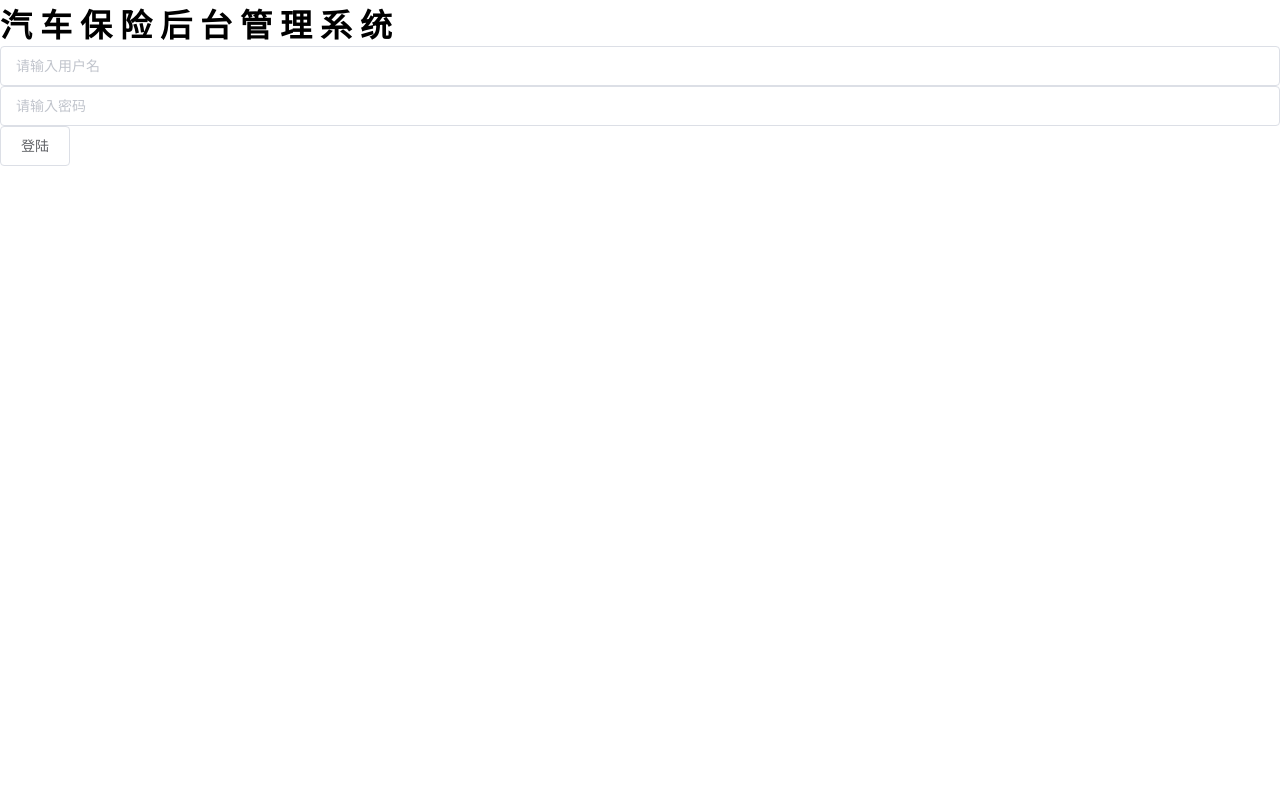
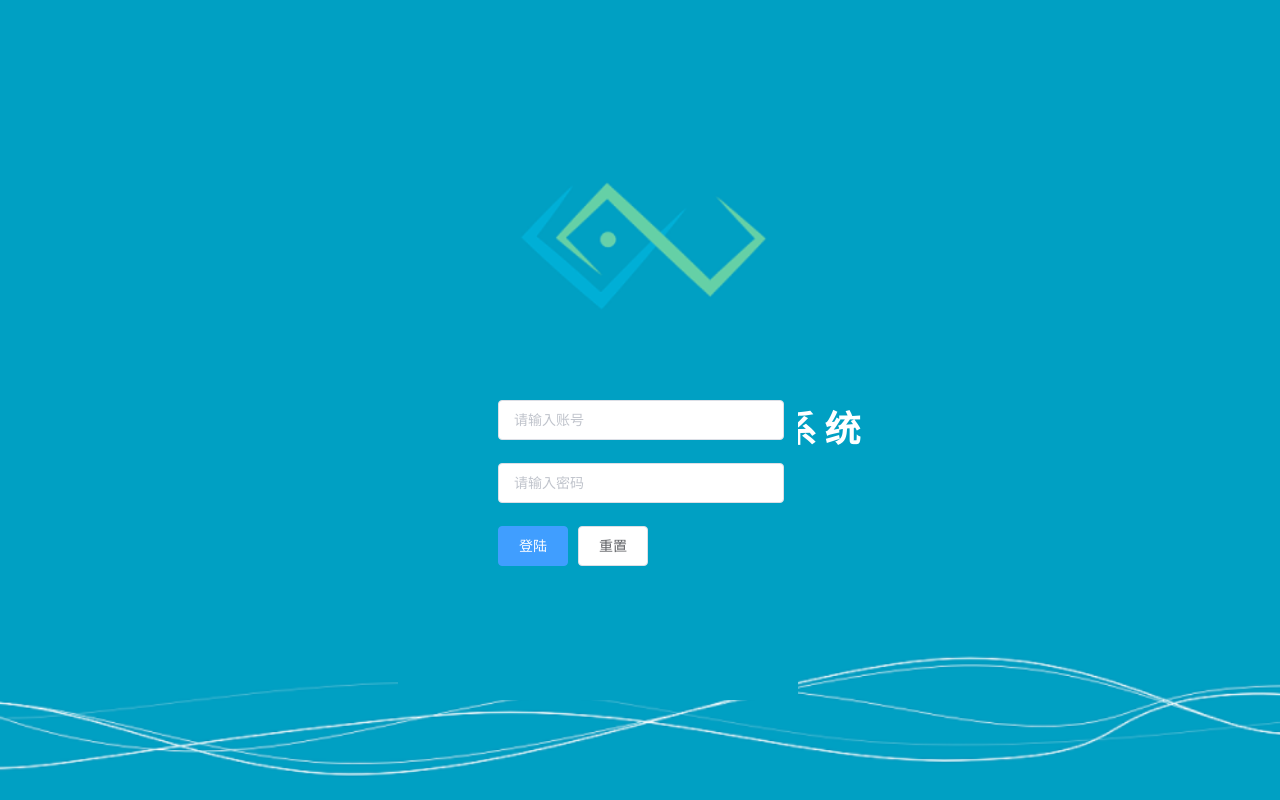
Before and after one commit to Hola-Asia/Automobile-Insurance, a Vue app: page /#/login in a window 1280 px wide. Built offline with nearby package versions, Linux system fonts and the light colour scheme.

Commit message:
login and list

```diff
--- a/package.json
+++ b/package.json
@@ -21,7 +21,7 @@
     "@vue/cli-plugin-router": "~4.5.0",
     "@vue/cli-plugin-vuex": "~4.5.0",
     "@vue/cli-service": "~4.5.0",
-    "less": "^3.0.4",
+    "less": "^3.13.1",
     "less-loader": "^5.0.0",
     "vue-template-compiler": "^2.6.11"
   },
--- a/src/components/navigation.vue
+++ b/src/components/navigation.vue
@@ -42,7 +42,7 @@
                 <span slot="title">关于我们</span>
               </el-menu-item>
             </router-link>
-            <router-link to="/">
+            <router-link to="/guaranteeSlipList">
               <el-menu-item index="6">
                 <i class="el-icon-s-check"></i>
                 <span slot="title">保单管理</span>
--- a/src/router/index.js
+++ b/src/router/index.js
@@ -3,7 +3,9 @@ import VueRouter from 'vue-router';
 import Navigation from '../components/navigation.vue';
 import Information from '../views/Information.vue';
 import Order from '../views/Order.vue';
-import Login from '../views/Login.vue'
+import Login from '../views/Login.vue';
+import GuaranteeSlipList from '../views/GuaranteeSlipList.vue';
+
 
 Vue.use(VueRouter)
 
@@ -31,9 +33,17 @@ const routes = [{
                 path: '/order',
                 name: 'Order',
                 component: Order
+            },
+            //保单列表接口
+            {
+                path: '/guaranteeSlipList',
+                name: 'GuaranteeSlipList',
+                component: GuaranteeSlipList
             }
         ]
-    },
+    }
+
+
 ]
 
 const router = new VueRouter({
--- /dev/null
+++ b/src/views/GuaranteeSlipList.vue
@@ -0,0 +1,148 @@
+<template>
+  <div>
+      <el-card class="box-card">
+            <el-row id="option1">
+                <div>
+                    <span>保单类型:</span>
+                    <el-button type="primary">全部</el-button>
+                    <el-button>交强险</el-button>
+                    <el-button>商业险</el-button>
+                </div>
+            </el-row>
+            <el-row id="option2">
+                <div>
+                    <span>保单状态:</span>
+                    <el-button type="primary">全部</el-button>
+                    <el-button>已失效</el-button>
+                    <el-button>已退保</el-button>
+                    <el-button>保障中</el-button>
+                </div>
+            </el-row>
+                <el-row>
+                    <el-col :span="4">
+                        <div class="grid-content bg-purple-dark">
+                        <el-select v-model="value" placeholder="请选择">
+                            <el-option
+                            v-for="item in options"
+                            :key="item.value"
+                            :label="item.label"
+                            :value="item.value">
+                            </el-option>
+                        </el-select>
+                        </div>
+                    </el-col>
+                    <el-col :span="8"><div class="grid-content bg-purple"><el-input placeholder="请输入内容" v-model="input" clearable> </el-input></div></el-col>
+                    <el-col :span="8">
+                        <div class="grid-content bg-purple">
+                            <div class="block">
+                                <span class="demonstration"></span>
+                                <el-date-picker
+                                v-model="timer"
+                                type="daterange"
+                                align="right"
+                                unlink-panels
+                                range-separator="至"
+                                start-placeholder="开始日期"
+                                end-placeholder="结束日期"
+                                :picker-options="pickerOptions">
+                                </el-date-picker>
+                            </div>
+                        </div>
+                    </el-col>
+                    <el-col :span="2"><div class="grid-content bg-purple-dark"><el-button type="primary">查询</el-button></div></el-col>
+                    <el-col :span="2"><div class="grid-content bg-purple-dark"><el-button type="info" @click="reset">重置</el-button></div></el-col>
+                </el-row>
+      </el-card>
+  </div>
+</template>
+
+<script>
+export default {
+    data() {
+      return {
+          //多选内容
+        options: [{
+          value: '选项1',
+          label: '保单号码'
+        }, {
+          value: '选项2',
+          label: '车主名称'
+        }, {
+          value: '选项3',
+          label: '手机号码'
+        }, {
+          value: '选项4',
+          label: '车架号'
+        }, {
+          value: '选项5',
+          label: '车牌号'
+        }],
+        value: '',
+        input: '',
+        pickerOptions: {
+          shortcuts: [{
+            text: '最近一周',
+            onClick(picker) {
+              const end = new Date();
+              const start = new Date();
+              start.setTime(start.getTime() - 3600 * 1000 * 24 * 7);
+              picker.$emit('pick', [start, end]);
+            }
+          }, {
+            text: '最近一个月',
+            onClick(picker) {
+              const end = new Date();
+              const start = new Date();
+              start.setTime(start.getTime() - 3600 * 1000 * 24 * 30);
+              picker.$emit('pick', [start, end]);
+            }
+          }, {
+            text: '最近三个月',
+            onClick(picker) {
+              const end = new Date();
+              const start = new Date();
+              start.setTime(start.getTime() - 3600 * 1000 * 24 * 90);
+              picker.$emit('pick', [start, end]);
+            }
+          }]
+        },
+        timer: ''
+      }
+
+      },
+        methods: {
+        reset() {
+            this.value='';
+            this.input='';
+            this.timer='';
+        }
+        }
+
+    }
+
+</script>
+
+<style lang="less" scoped>
+</style>
+<style lang="less">
+     .box-card {
+    width: 100%;
+    height: 100%;
+    position: relative;
+    left: 0;
+    top: 0;
+    }
+    #option1,#option2{
+        text-align: left;
+        height: 60px;
+        line-height: 60px;
+        button{
+            margin-left: 30px;
+        }
+    }
+    .grid-content.bg-purple-dark{
+        line-height: 20px;
+        margin-top: 61px;
+    }
+
+</style>
--- a/src/views/Login.vue
+++ b/src/views/Login.vue
@@ -1,27 +1,114 @@
 <template>
-    <div>
-        <div>
-            <h1>汽 车 保 险 后 台 管 理 系 统</h1>
-            <el-input placeholder="请输入用户名" v-model="user" clearable></el-input>
-            <el-input type="password" placeholder="请输入密码" v-model="password" clearable></el-input>
-            <el-row>
-            <el-button>登陆</el-button>
-            </el-row>
-        </div>
+    <div class="background">
+      <h1>汽 车 保 险 后 台 管 理 系 统</h1>
+      <div class="form">
+        <el-form :model="ruleForm" status-icon :rules="rules" ref="ruleForm" label-width="100px" class="demo-ruleForm">
+          <el-form-item label=" " prop="user">
+            <el-input class="user" type="text" v-model="ruleForm.user" autocomplete="off" placeholder="请输入账号"></el-input>
+          </el-form-item>
+          <el-form-item label=" " prop="password">
+            <el-input class="password" type="password" v-model="ruleForm.password" autocomplete="off" placeholder="请输入密码"></el-input>
+          </el-form-item>
+          <el-form-item>
+            <el-button type="primary" @click="submitForm('ruleForm')">登陆</el-button>
+            <el-button @click="resetForm('ruleForm')">重置</el-button>
+          </el-form-item>
+        </el-form>
+      </div>
     </div>
 </template>
 
 <script>
 export default {
     data() {
+      //账号验证
+      var validatePass = (rule, value, callback) => {
+        if (value === '') {
+          callback(new Error('请输入账号'));
+        } else {
+          if (this.ruleForm.password !== '') {
+            this.$refs.ruleForm.validateField('password');
+          }
+          callback();
+        }
+      };
+      //密码验证
+      var validatePass2 = (rule, value, callback) => {
+        if (value === '') {
+          callback(new Error('请输入密码'));
+        } else {
+          callback();
+        }
+      };
       return {
-        user: '',
-        password:''
+        ruleForm: {
+          user: '',
+          password: ''
+        },
+        rules: {
+          user: [
+            { validator: validatePass, trigger: 'blur' }
+          ],
+          password: [
+            { validator: validatePass2, trigger: 'blur' }
+          ]
+        }
+      };
+    },
+    methods: {
+      //登陆按钮
+      submitForm(formName) {
+        this.$refs[formName].validate((valid) => {
+          if (valid) {
+            alert('submit!');
+          } else {
+            console.log('error submit!!');
+            this.open();
+            return false;
+          }
+        });
+      },
+      //重置按钮
+      resetForm(formName) {
+        this.$refs[formName].resetFields();
+      },
+      //提示框
+      open() {
+        this.$message('账号或密码输入错误');
       }
     }
 }
 </script>
 
 <style lang="less" scoped>
+.background{
+  background: url(./../assets/images/login/login.png) center;
+  background-size: cover;
+  width: 100%;
+  height: 100%;
+  overflow: hidden;
+  position: relative;
+}
+ h1{
+    color: #fff;
+    text-align: center;
+    font-size: 36px;
+    margin-top: 400px;
+  }
+.form{
+  background: #00A0C3;
+  width: 400px;
+  height: 300px;
+  margin: 0px 0 0 -242px;
+  position: absolute;
+  left: 50%;
+  top: 50%;
 
+  .user,.password{
+    width: 286px;
+    height: 40px;
+    color: #fff;
+    text-align: center;
+  }
+}
 </style>
```
Also changed, not shown: src/assets/images/login/login.png (added), 1 other file (tests, documents, lock files or other folders).
